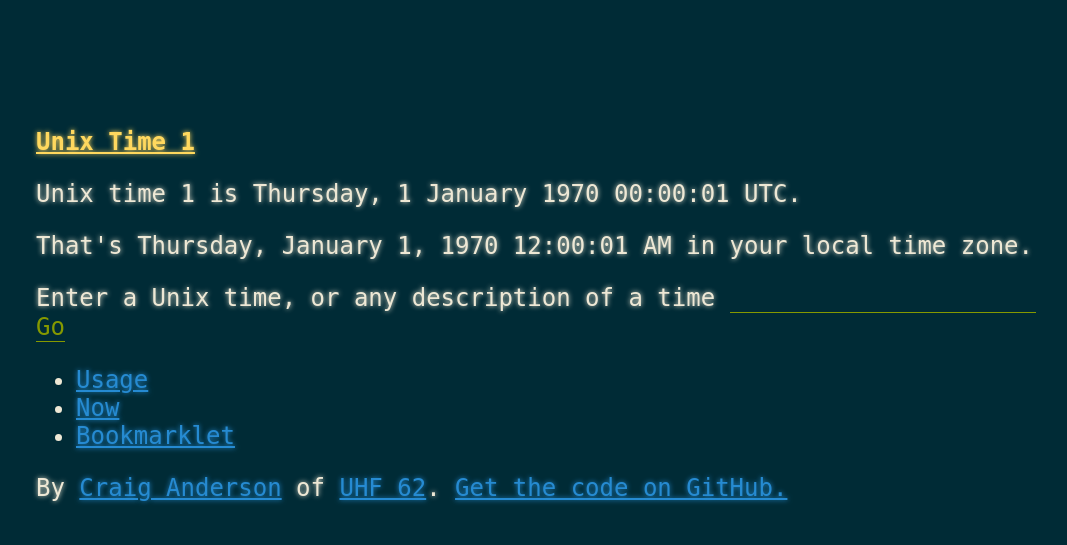
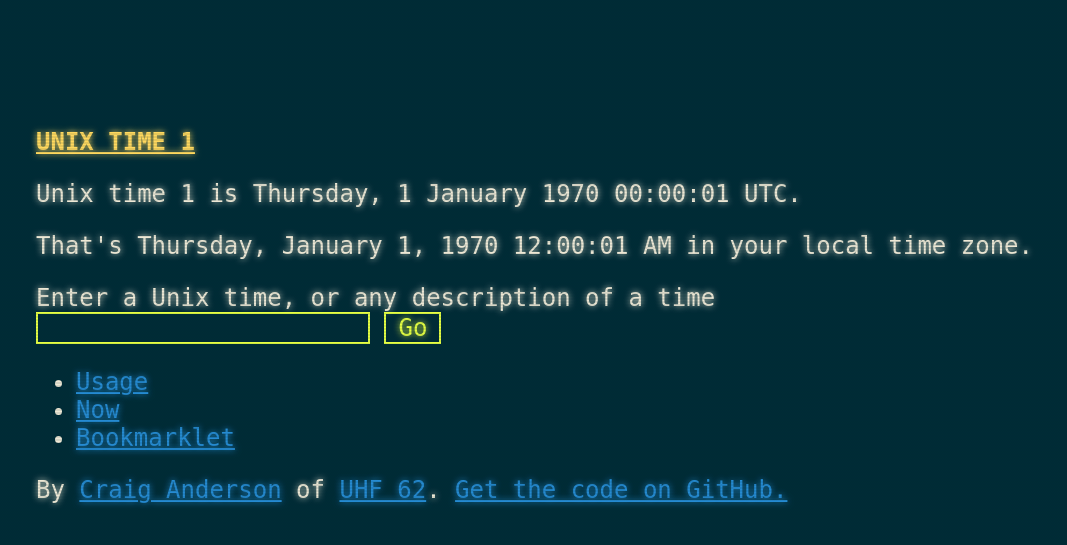
Before and after one commit to craiga/unixtimesta.mp, a Flask app: page /1 in a window 1280 px wide. Shown: the top 545 px of the page, without its empty margins (92-1159 px from the left). Run offline with Flask 2, Linux system fonts and the light colour scheme; parts of the project's set-up code (start-up, migrations or seed data) failed here and were passed over; some libraries are stand-ins or nearby versions.

Commit message:
Style tweaks

```diff
--- a/scss/main.scss
+++ b/scss/main.scss
@@ -23,7 +23,8 @@ $base3:   #fdf6e3;
 
 $white:   #ffffff;
 
-$blur: 5px;
+$blur: 0.5vw;
+
 
 body {
   margin: 10%;
@@ -36,8 +37,24 @@ body {
     font-size: max(3vw, 1em);
   }
 
+  // Scanlines adapted from https://codepen.io/lbebber/pen/XJRdrV
+  &::before{
+    content:" ";
+    display: block;
+    position: absolute;
+    top: 0;
+    left: 0;
+    bottom :0;
+    right: 0;
+    background: linear-gradient(
+      rgba(0, 0, 0, 0) 50%,
+      transparentize($base03, 0.9) 50%),
+    ;
+    z-index: 2;
+    background-size: 100% 3px, 3px 100%;
+    pointer-events: none;
+  }
 }
-
 
 a {
   color: $blue;
@@ -54,6 +71,7 @@ h1, h2, h3 {
 }
 
 h1 {
+  text-transform: uppercase;
   color: lighten($yellow, 33%);
   text-shadow: 0 0 $blur lighten($yellow, 33%);
 }
@@ -71,23 +89,10 @@ input {
   font-family: inherit;
   color: inherit;
   font-size: inherit;
-  text-shadow: inhert;
   border-width: 0;
-  padding: 0;
+  padding: 0 0.5em;
   margin: 0;
+  color: lighten($green, 33%);
+  border: 2px solid lighten($green, 33%);
+  text-shadow: 0 0 $blur lighten($green, 33%);
 }
-
-input[type="text"] {
-  color: $green;
-  border-bottom: 1px solid $green;
-
-  &:focus {
-    outline-width: 0px;
-  }
-}
-
-
-input[type="submit"] {
-  color: $green;
-  border-bottom: 1px solid $green;
-}
--- a/unixtimestamp/static/css/main.css
+++ b/unixtimestamp/static/css/main.css
@@ -2,7 +2,7 @@ body {
   margin: 10%;
   background: #002b36;
   color: #eee8d5;
-  text-shadow: 0 0 5px #eee8d5;
+  text-shadow: 0 0 0.5vw #eee8d5;
   font-family: monospace;
   font-size: max(3vh, 1em);
 }
@@ -11,14 +11,27 @@ body {
     font-size: max(3vw, 1em);
   }
 }
+body::before {
+  content: " ";
+  display: block;
+  position: absolute;
+  top: 0;
+  left: 0;
+  bottom: 0;
+  right: 0;
+  background: linear-gradient(rgba(0, 0, 0, 0) 50%, rgba(0, 43, 54, 0.1) 50%);
+  z-index: 2;
+  background-size: 100% 3px, 3px 100%;
+  pointer-events: none;
+}
 
 a {
   color: #268bd2;
-  text-shadow: 0 0 5px #268bd2;
+  text-shadow: 0 0 0.5vw #268bd2;
 }
 a:hover {
   color: #b0d6f1;
-  text-shadow: 0 0 5px #b0d6f1;
+  text-shadow: 0 0 0.5vw #b0d6f1;
 }
 
 h1, h2, h3 {
@@ -27,18 +40,19 @@ h1, h2, h3 {
 }
 
 h1 {
+  text-transform: uppercase;
   color: #ffd85e;
-  text-shadow: 0 0 5px #ffd85e;
+  text-shadow: 0 0 0.5vw #ffd85e;
 }
 
 h2 {
   color: #859900;
-  text-shadow: 0 0 5px #859900;
+  text-shadow: 0 0 0.5vw #859900;
 }
 
 h3 {
   color: #2aa198;
-  text-shadow: 0 0 5px #2aa198;
+  text-shadow: 0 0 0.5vw #2aa198;
 }
 
 input {
@@ -46,23 +60,12 @@ input {
   font-family: inherit;
   color: inherit;
   font-size: inherit;
-  text-shadow: inhert;
   border-width: 0;
-  padding: 0;
+  padding: 0 0.5em;
   margin: 0;
-}
-
-input[type=text] {
-  color: #859900;
-  border-bottom: 1px solid #859900;
-}
-input[type=text]:focus {
-  outline-width: 0px;
-}
-
-input[type=submit] {
-  color: #859900;
-  border-bottom: 1px solid #859900;
+  color: #e6ff42;
+  border: 2px solid #e6ff42;
+  text-shadow: 0 0 0.5vw #e6ff42;
 }
 
 /*# sourceMappingURL=main.css.map */
```
Also changed, not shown: 1 other file.
